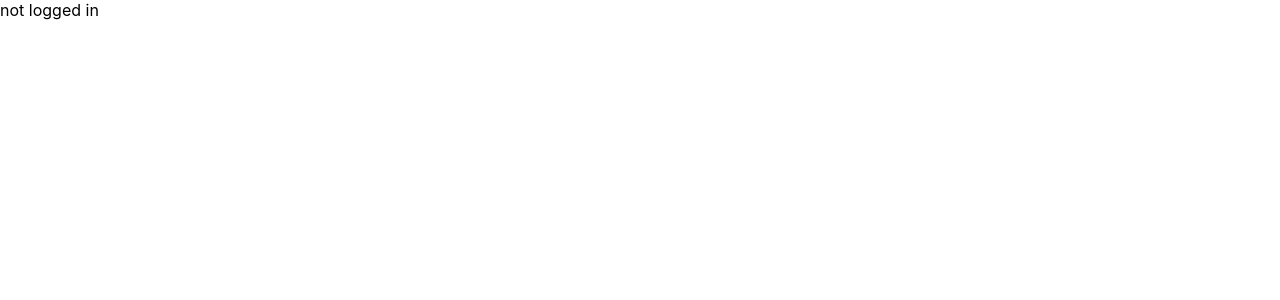
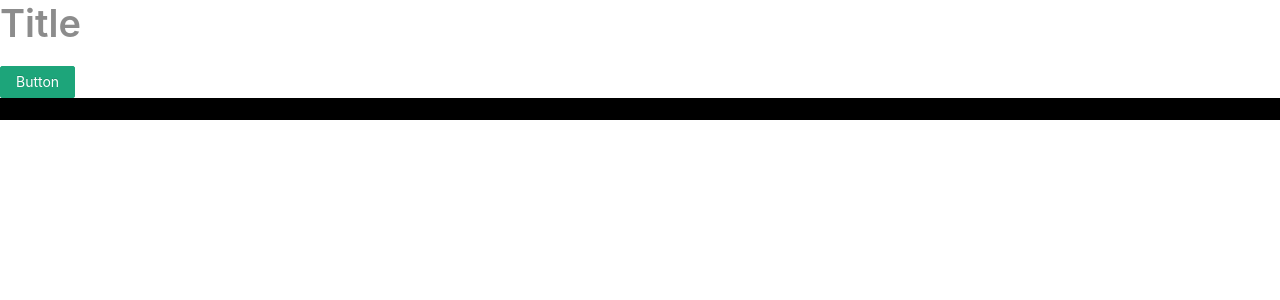
Before and after one commit to Five-Fishes/Engseen-Purchase-Requisition-Frontend, a React (Create React App) app: page / in a window 1280 px wide. Shown: the top 300 px of the page. Built offline with nearby package versions, Linux system fonts and the light colour scheme.

Commit message:
Enabled custom theming

```diff
--- /dev/null
+++ b/craco.config.js
@@ -0,0 +1,17 @@
+const CracoLessPlugin = require('craco-less');
+
+module.exports = {
+  plugins: [
+    {
+      plugin: CracoLessPlugin,
+      options: {
+        lessLoaderOptions: {
+          lessOptions: {
+            modifyVars: { '@primary-color': '#1DA57A' },
+            javascriptEnabled: true,
+          },
+        },
+      },
+    },
+  ],
+};
--- a/src/App.tsx
+++ b/src/App.tsx
@@ -1,7 +1,18 @@
+import Title from "antd/lib/typography/Title";
 import React from "react";
-import "./App.css";
+import "./App.less";
 import Routes from "./modules/Routes";
+import Button from "antd/lib/button";
+import "antd/dist/antd.less";
 
-const App: React.FC = () => <Routes />;
+const App: React.FC = () => {
+  return (
+    <div>
+      <Title type="secondary">Title</Title>
+      <Button type="primary">Button</Button>
+      <Routes />
+    </div>
+  );
+};
 
 export default App;
--- a/src/modules/Routes.tsx
+++ b/src/modules/Routes.tsx
@@ -7,7 +7,7 @@ const Routes: React.FC = () => {
     <Router>
       <Switch>
         <Route exact path="/">
-          <div>not logged in</div>
+          <div style={{background:'black'}}>not logged in</div>
         </Route>
         <Route path="/purchase-requisition-template">
           <h2>Page 1</h2>
```
Also changed, not shown: package.json (+7 -3 lines), src/App.less (renamed from src/App.css), 1 other file (tests, documents, lock files or other folders).
